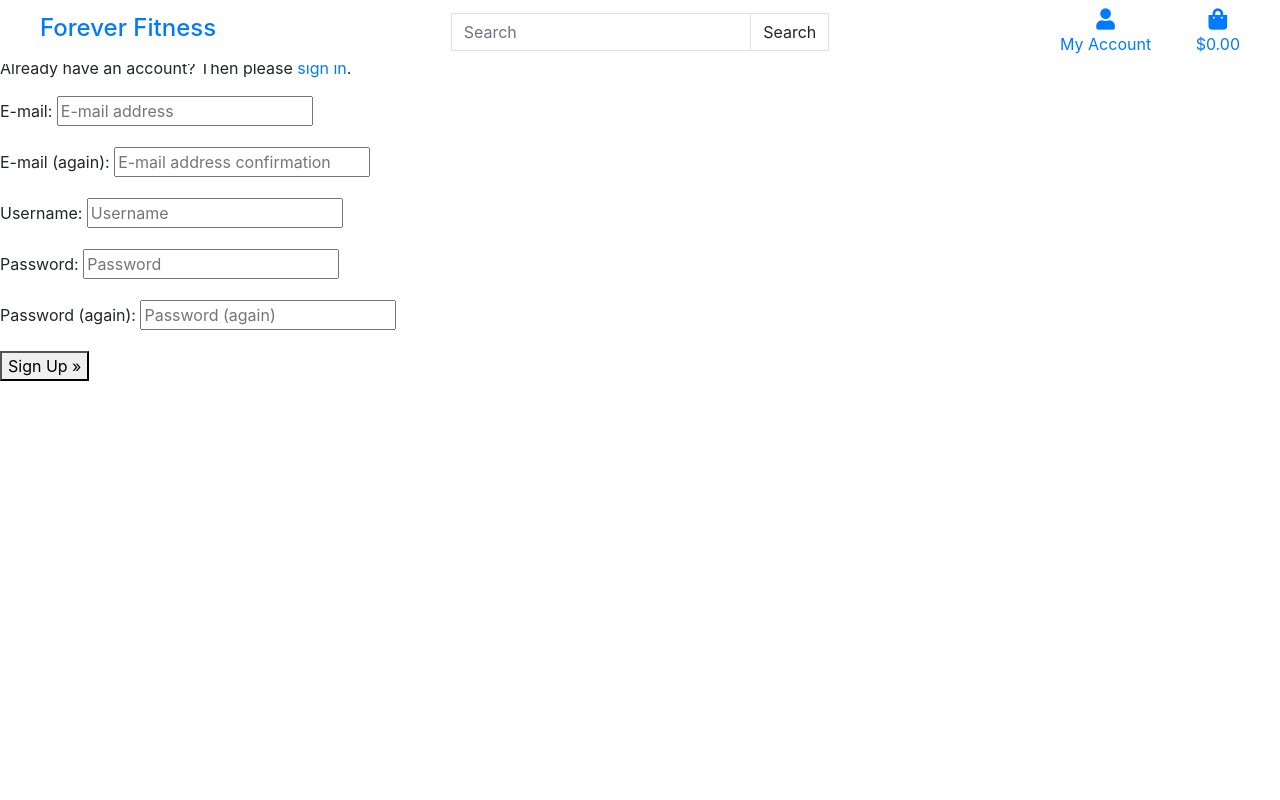
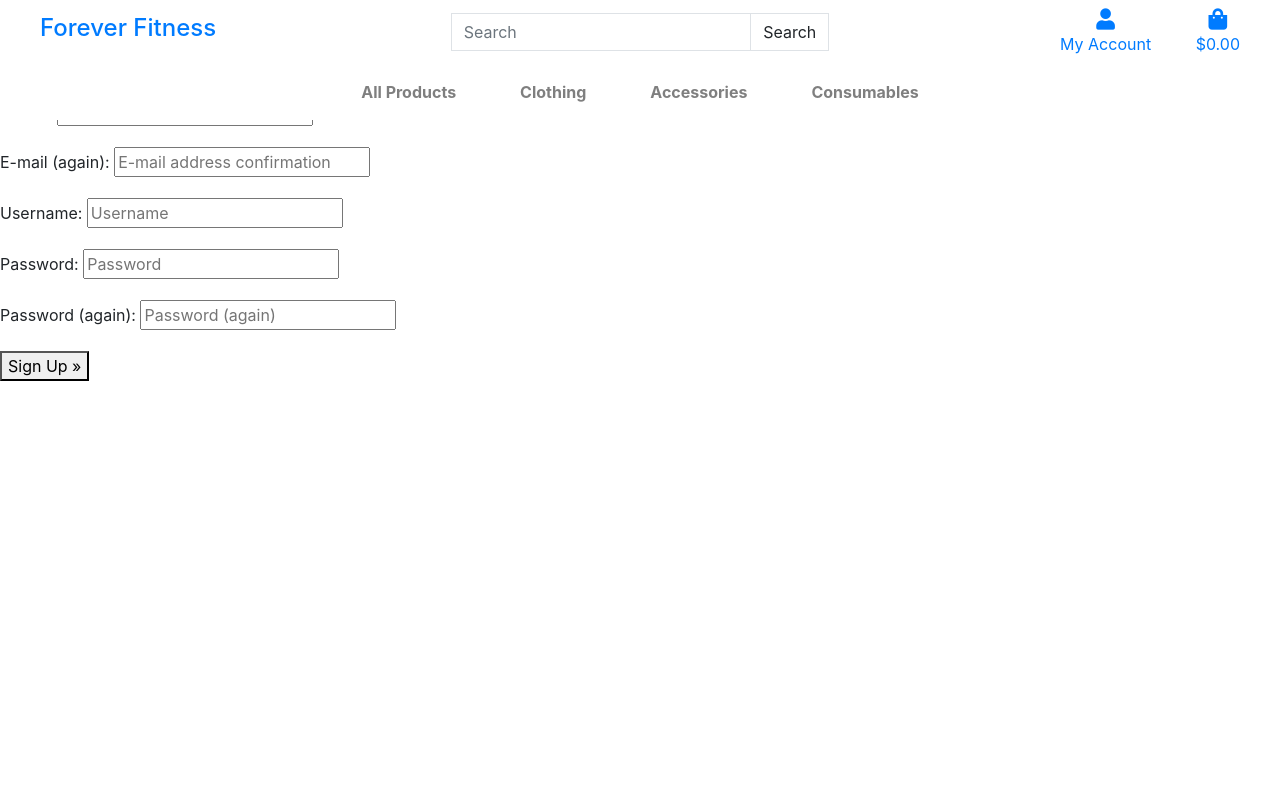
Before and after one commit to Ellis-Robinson/forever-fitness, a Django app: page /accounts/signup/ in a window 1280 px wide. Run offline with Django 4.2, Linux system fonts and the light colour scheme; some libraries are stand-ins or nearby versions.

Commit message:
add includes folder and main navigation section

```diff
--- a/home/templates/home/index.html
+++ b/home/templates/home/index.html
@@ -11,15 +11,15 @@
 {% endblock %}
 
 {% block content %}
-<div class="container home-container">
-    <div class="row shop-now-section">
+<div class="container home-container ">
+    <div class="row h-50 shop-now-section d-flex align-items-center">
         <div class="mx-auto">
             <h3>
                 <a class="btn btn-lg btn-dark text-uppercase" href="">shop now!</a>
             </h3>
         </div>
     </div>
-    <div class="row h-50 members-area-section">
+    <div class="row h-50 members-area-section d-flex align-items-center mb-2">
         <div class="mx-auto">
             <h3>
                 <a class="btn btn-lg btn-dark text-uppercase" href="">members area</a>
--- a/static/css/base.css
+++ b/static/css/base.css
@@ -1,4 +1,4 @@
-html {
+body {
     height: 100%;
 }
 
@@ -10,23 +10,21 @@ html {
     background: url('/media/shop-now.png') no-repeat center center;
     background-size: cover;
     color: #555;
-    height: 50%;
-}
-
-.shop-now-section > div > h3 {
-    padding-top: 50%;
 }
 
 .members-area-section {
     background: url('/media/members-area.jpg') no-repeat center center;
     background-size: cover;
     color: #555;
-    height: 50%;
 }
 
-.members-area-section > div > h3 {
-    padding-top: 50%;
+.ff-logo {
+    width: 85px;
+    height: 70px;
+    background: url('/media/FFlogo.jpg') no-repeat center center;
+    background-size: cover
 }
+
 
 /* ----- media queries ----- */
 
@@ -37,3 +35,10 @@ html {
         padding-top: 164px;
     }
 }
+
+@media (min-width: 768px) {
+    /*pushes homepage content below nav section*/
+    .header-container {
+        padding-top: 200px;
+    }
+}
--- a/templates/base.html
+++ b/templates/base.html
@@ -44,12 +44,13 @@
 <body>
     <header class="container-fluid fixed-top">
         <div class="row bg-white">
-            <div class="logo col-lg-4 px-4 my-auto">
+            <div class="logo d-none d-lg-block col-4 px-4 my-auto">
                 <a href="" class="nav-link">
                     <h4>Forever Fitness</h4>
                 </a>
             </div>
-            <div class="col-lg-4 px-4 my-auto">
+
+            <div class="d-none d-lg-block col-lg-4 px-4 my-auto">
                 <form method="GET" action="">
                     <div class="input-group w-100">
                         <input class="form-control border border-black rounded-0" type="text" name="q"
@@ -62,7 +63,7 @@
                     </div>
                 </form>
             </div>
-            <div class="col-lg-4 px-4 my-auto">
+            <div class="d-none d-lg-block col-lg-4 px-4 my-auto">
                 <ul class="list-inline list-unstyled text-center text-lg-right my-0">
                     <li class="list-inline-item dropdown">
                         <a class="text-black nav-link" href="#" id="user-options" data-toggle="dropdown"
@@ -103,6 +104,15 @@
                 </ul>
             </div>
         </div>
+        <div class="row bg-white">
+            {% include 'includes/mobile-top-header.html' %}
+            <nav class="navbar navbar-expand-md navbar-light w-100">
+                <button class="navbar-toggler" type="button" data-toggle="collapse" data-target="#main-nav" aria-controls="main-nav" aria-expanded="false" aria-label="Toggle navigation">
+                    <span class="navbar-toggler-icon"></span>
+                </button>
+                {% include 'includes/main-nav.html' %}
+            </nav>
+        </div>
     </header>
 
     {% if messages %}
--- /dev/null
+++ b/templates/includes/main-nav.html
@@ -0,0 +1,48 @@
+<div class="collapse navbar-collapse" id="main-nav">
+    <ul class="navbar-nav w-auto mx-auto">
+        <li class="nav-item dropdown">
+            <a class="logo-font font-weight-bold nav-link text-black mr-5" href="#" id="all-products-link" data-toggle="dropdown" aria-haspopup="true" aria-expanded="false">
+                All Products
+            </a>
+            <div class="dropdown-menu border-0" aria-labelledby="all-products-link">
+                <a href="" class="dropdown-item">By Price</a>
+                <a href="" class="dropdown-item ">By Rating</a>
+                <a href="" class="dropdown-item ">By Category</a>
+                <a href="" class="dropdown-item">All Products</a>
+            </div>
+        </li>
+
+        <li class="nav-item dropdown">
+            <a class="logo-font font-weight-bold nav-link text-black mr-5" href="#" id="clothing-link" data-toggle="dropdown" aria-haspopup="true" aria-expanded="false">
+                Clothing
+            </a>
+            <div class="dropdown-menu border-0" aria-labelledby="clothing-link">
+                <a href="" class="dropdown-item">Shorts</a>
+                <a href="" class="dropdown-item">Tops</a>
+                <a href="" class="dropdown-item">All Clothing</a>
+            </div>
+        </li>
+
+        <li class="nav-item dropdown">
+            <a class="logo-font font-weight-bold nav-link text-black mr-5" href="#" id="homeware-link" data-toggle="dropdown" aria-haspopup="true" aria-expanded="false">
+                Accessories
+            </a>
+            <div class="dropdown-menu border-0" aria-labelledby="homeware-link">
+                <a href="" class="dropdown-item">Yoga</a>
+                <a href="" class="dropdown-item">Boxing</a>
+                <a href="" class="dropdown-item">All Accessories</a>
+            </div>
+        </li>
+
+        <li class="nav-item dropdown">
+            <a class="logo-font font-weight-bold nav-link text-black" href="#" id="specials-link" data-toggle="dropdown" aria-haspopup="true" aria-expanded="false">
+                Consumables
+            </a>
+            <div class="dropdown-menu border-0" aria-labelledby="specials-link">
+                <a href="" class="dropdown-item">Powders</a>
+                <a href="" class="dropdown-item">Bars</a>
+                <a href="" class="dropdown-item">All Consumables</a>
+            </div>
+        </li>
+    </ul>
+</div>
--- /dev/null
+++ b/templates/includes/mobile-top-header.html
@@ -0,0 +1,63 @@
+    <div class="logo d-none d-md-block d-lg-none col-4 offset-md-4 px-4 my-auto">
+        <a href="" class="nav-link">
+            <h4>Forever Fitness</h4>
+        </a>
+    </div>
+    <div class="d-block d-md-none col-2 px-4 my-auto">
+        <a href="" class="nav-link ff-logo">
+        </a>
+    </div>
+
+    <div class="d-block col-5 offset-5 offset-md-0 col-md-4 d-lg-none px-4 my-auto">
+        <ul class="list-inline list-unstyled text-center text-lg-right my-0">
+            <li class="list-inline-item dropdown">
+                <a class="text-black nav-link" href="#" id="user-options" data-toggle="dropdown" aria-haspopup="true"
+                    aria-expanded="false">
+                    <div class="text-center">
+                        <div><i class="fas fa-user fa-lg"></i></div>
+                        <p class="my-0">My Account</p>
+                    </div>
+                </a>
+                <div class="dropdown-menu border-0" aria-labelledby="user-options">
+                    {% if request.user.is_authenticated %}
+                    {% if request.user.is_superuser %}
+                    <a href="{% url 'add_product' %}" class="dropdown-item">Product Management</a>
+                    {% endif %}
+                    <a href="{% url 'profile' %}" class="dropdown-item">My Profile</a>
+                    <a href="{% url 'account_logout' %}" class="dropdown-item">Logout</a>
+                    {% else %}
+                    <a href="{% url 'account_signup' %}" class="dropdown-item">Register</a>
+                    <a href="{% url 'account_login' %}" class="dropdown-item">Login</a>
+                    {% endif %}
+                </div>
+            </li>
+            <li class="list-inline-item">
+                <a class="{% if grand_total %}text-info font-weight-bold{% else %}text-black{% endif %} nav-link"
+                    href="">
+                    <div class="text-center">
+                        <div><i class="fas fa-shopping-bag fa-lg"></i></div>
+                        <p class="my-0">
+                            {% if grand_total %}
+                            ${{ grand_total|floatformat:2 }}
+                            {% else %}
+                            $0.00
+                            {% endif %}
+                        </p>
+                    </div>
+                </a>
+            </li>
+        </ul>
+    </div>
+
+    <div class="d-none col-12 d-md-block d-lg-none col-lg-4 px-4 my-auto">
+        <form method="GET" action="">
+            <div class="input-group w-100">
+                <input class="form-control border border-black rounded-0" type="text" name="q" placeholder="Search">
+                <div class="input-group-append">
+                    <button class="form-control btn btn-black border border-black rounded-0" type="submit">
+                        Search
+                    </button>
+                </div>
+            </div>
+        </form>
+    </div>
```
Also changed, not shown: media/FFlogo.jpg (added).
